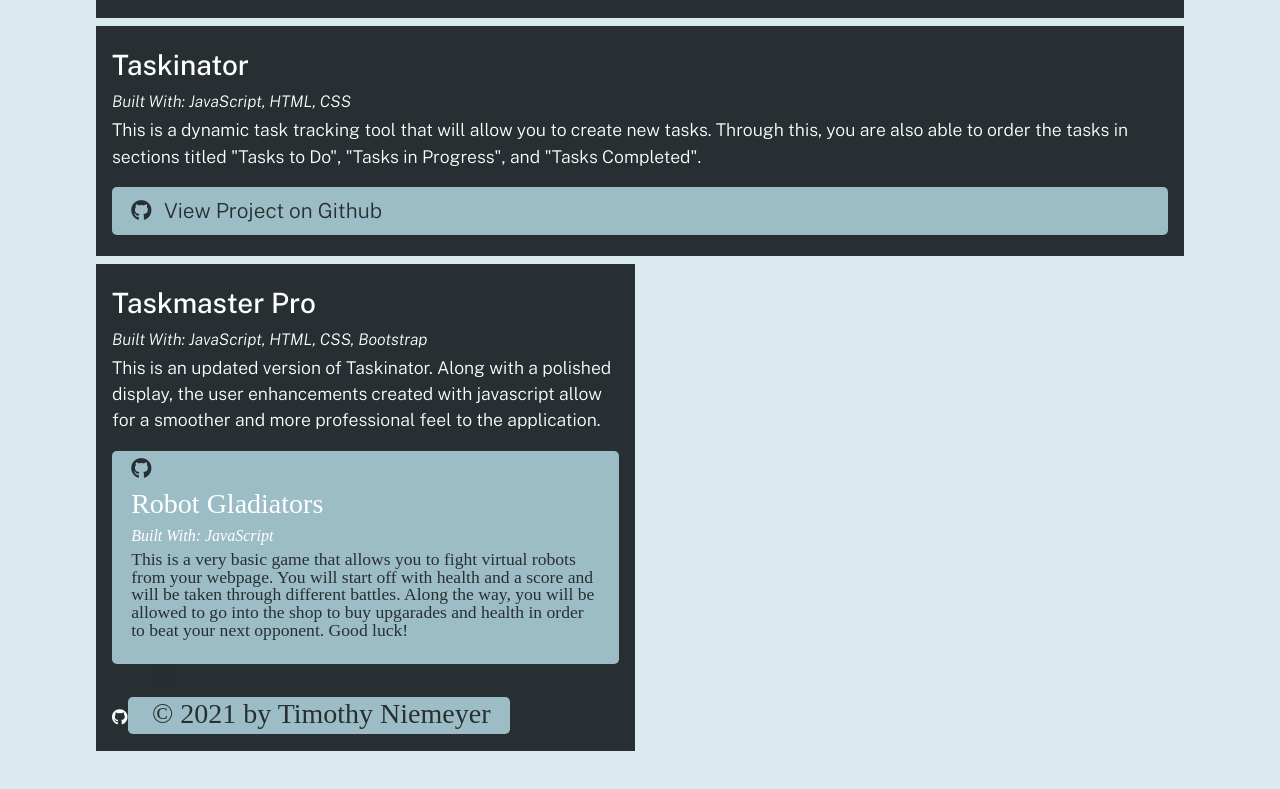
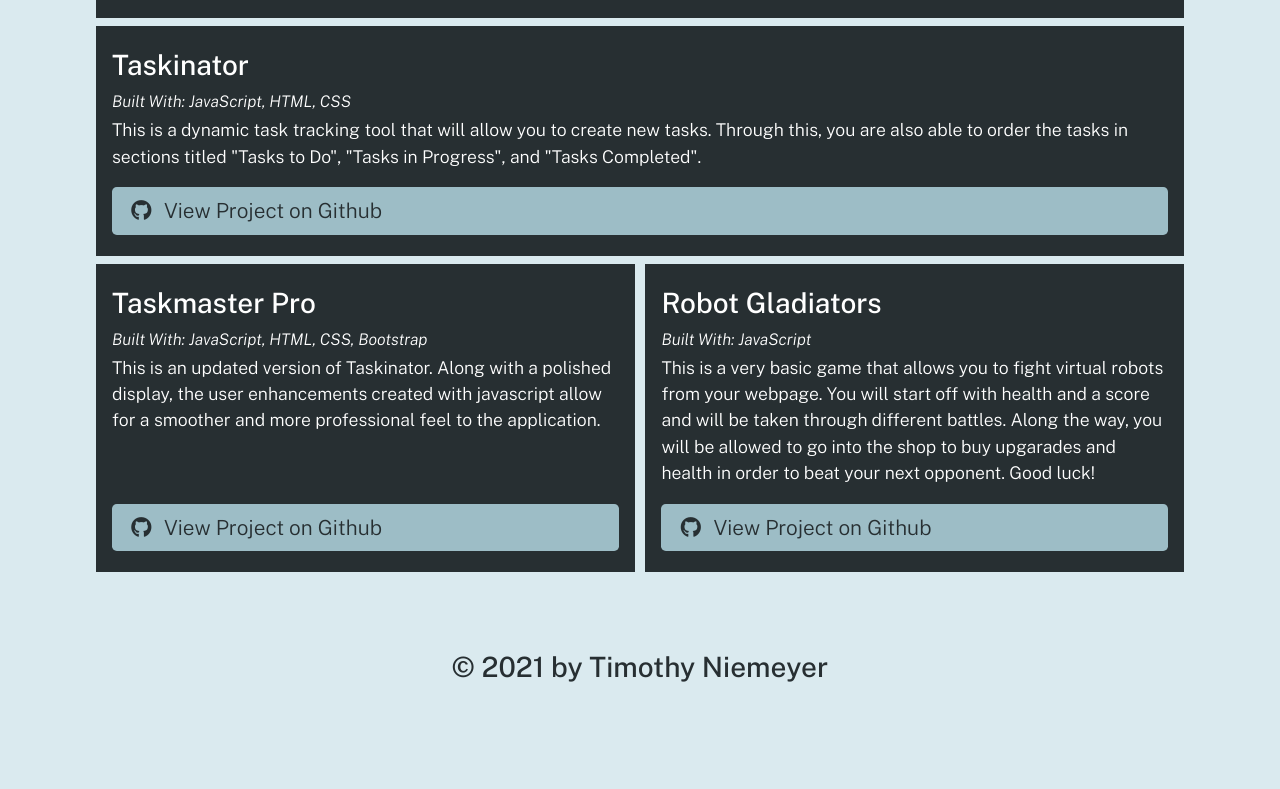
Before and after one commit to tniemeye19/portfolio-generator, a website: page dist/index.html in a window 1280 px wide. Shown: the part 639-1428 px from the top of the page. After the commit the page ends 1344 px from the top, so only its background shows below. Drawn offline with nearby package versions, Linux system fonts and the light colour scheme.

Commit message:
final edits for application

```diff
--- a/dist/index.html
+++ b/dist/index.html
@@ -29,7 +29,7 @@
             <h2 class="text-dark bg-primary p-2 display-inline-block">
                 About Me
             </h2>
-            <p>I am a junior web developer currently enrolled in the Vanderbilt Coding Bootcamp. Before entering this program, I was a student at the University of Tennessee, Knoxville studying engineering. During my tenure at the University I enlisted in the Air National Guard as an Emergency Manager and have served for the past 7 years. Through this period I have had the opportunity to be in two different positions on McGhee Tyson ANG Base and have transitioned between two other jobs in the civilian world. I am a dedicated individual who wants to make an impact wherever I'm at. I am always looking for new opportunities to learn and to improve myself. </p>
+            <p>I am a junior web developer currently enrolled in the Vanderbilt Coding Bootcamp. Before entering this program, I was a student at the University of Tennessee, Knoxville studying engineering. During my tenure at the University I enlisted in the Air National Guard as an Emergency Manager and have served for the past 7 years. Through this period I have had the opportunity to be in two different positions on McGhee Tyson ANG Base and have transitioned between two other jobs in the civilian world. I am a dedicated individual who wants to make an impact wherever I'm at. I am always looking for new opportunities to learn and to improve myself.</p>
         </section>
 
 
@@ -48,7 +48,7 @@
                             HTML, CSS
                         </h5>
                         <p>This is an page that will allow you to find someone to go running with. It will also allow you to find a trainer to suit your needs in order to improve the aspects that you want to improve.</p>
-                        <a href="tniemeye19/run-buddy" class="btn mt-auto">
+                        <a href="https://github.com/tniemeye19/run-buddy" class="btn mt-auto">
                             <i class="fab fa-github mr-2"></i>
                             View Project on Github
                         </a>
@@ -63,7 +63,7 @@
                             JavaScript, HTML, CSS
                         </h5>
                         <p>This is a dynamic task tracking tool that will allow you to create new tasks. Through this, you are also able to order the tasks in sections titled "Tasks to Do", "Tasks in Progress", and "Tasks Completed".</p>
-                        <a href="tniemeye19/taskinator" class="btn mt-auto">
+                        <a href="https://github.com/tniemeye19/taskinator" class="btn mt-auto">
                             <i class="fab fa-github mr-2"></i>
                             View Project on Github
                         </a>
@@ -80,8 +80,8 @@
                             JavaScript, HTML, CSS, Bootstrap
                         </h5>
                         <p>This is an updated version of Taskinator. Along with a polished display, the user enhancements created with javascript allow for a smoother and more professional feel to the application.</p>
-                        <a href="tniemeye19/taskmaster-pro" class="btn mt-auto">
-                            <i class="fab fa-github mr-2></i>
+                        <a href="https://github.com/tniemeye19/taskmaster-pro" class="btn mt-auto">
+                            <i class="fab fa-github mr-2"></i>
                             View Project on Github
                         </a>
                     </div>
@@ -95,8 +95,8 @@
                             JavaScript
                         </h5>
                         <p>This is a very basic game that allows you to fight virtual robots from your webpage. You will start off with health and a score and will be taken through different battles. Along the way, you will be allowed to go into the shop to buy upgarades and health in order to beat your next opponent. Good luck!</p>
-                        <a href="tniemeye19/robot-gladiators" class="btn mt-auto">
-                            <i class="fab fa-github mr-2></i>
+                        <a href="https://github.com/tniemeye19/robot-gladiators" class="btn mt-auto">
+                            <i class="fab fa-github mr-2"></i>
                             View Project on Github
                         </a>
                     </div>
```
